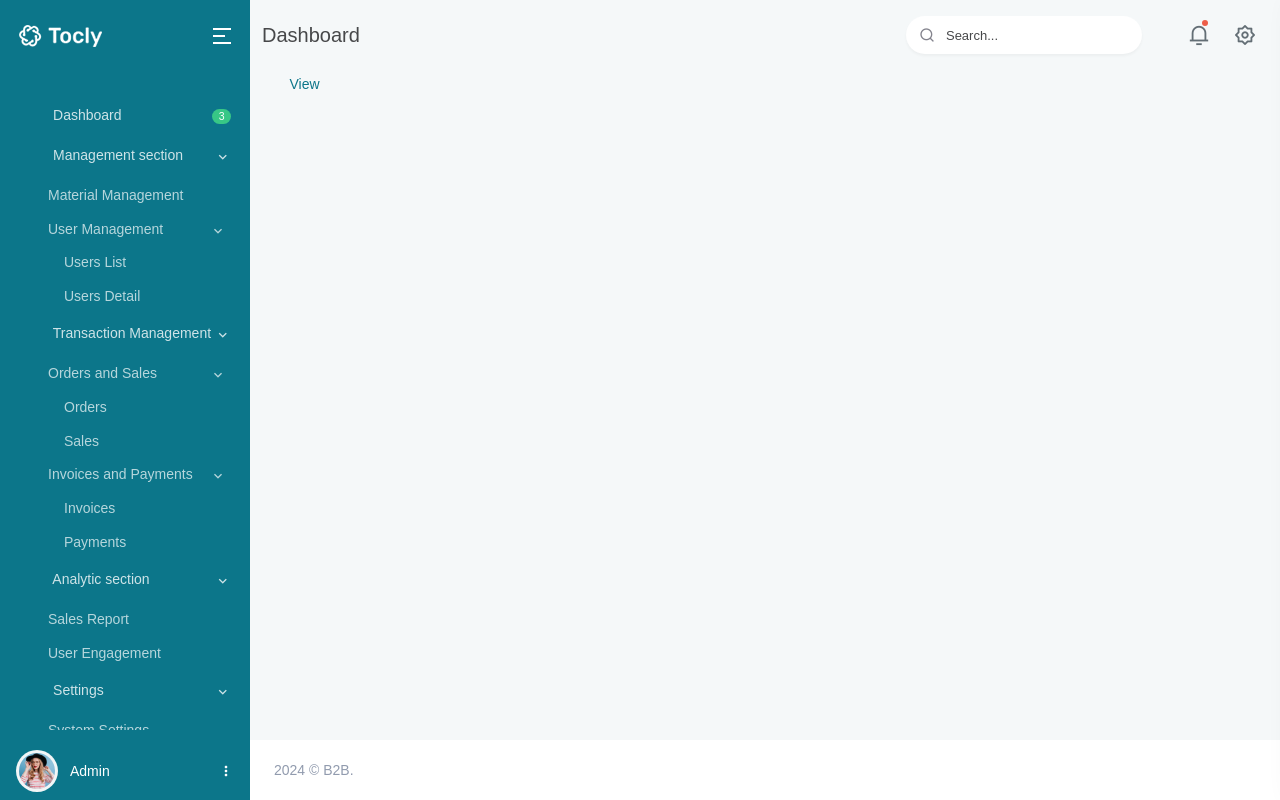
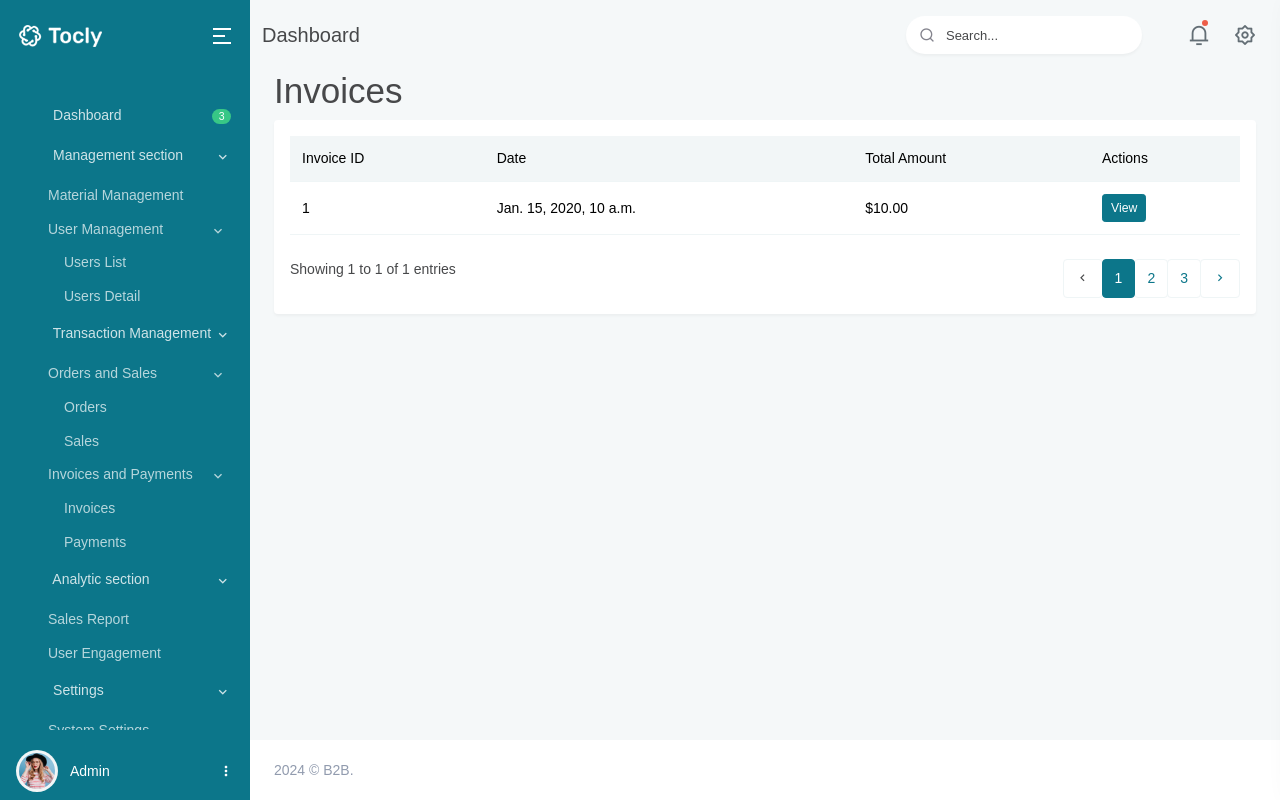
Before and after one commit to hassanyange/E-Commerce-Web-and-Mobile-App, a Django app: page /invoices/ in a window 1280 px wide. Run offline with Django 5.2, Linux system fonts and the light colour scheme; a user stored in the database is signed in; tables that the repository leaves empty hold one stand-in row (values such as "Sample post"); some libraries are stand-ins or nearby versions.

Commit message:
some changes

```diff
--- a/templates/invoices.html
+++ b/templates/invoices.html
@@ -1,16 +1,24 @@
-{% extends 'base.html' %}
+{% extends "base.html" %}
 
 {% block title %}Invoices{% endblock %}
 
 {% block content %}
+    <!-- Start right Content here -->
+    <div class="main-content">
+        <div class="page-content">
+            <div class="container-fluid">
                 <h1>Invoices</h1>
-<table>
-    <thead>
+                <div class="card">
+                    <div class="card-body">
+                        <!-- Invoices Table -->
+                        <div class="table-responsive mb-4">
+                            <table class="table table-hover table-nowrap align-middle mb-0">
+                                <thead class="bg-light">
                                     <tr>
-            <th>Invoice ID</th>
-            <th>Date</th>
-            <th>Total Amount</th>
-            <th>Actions</th>
+                                        <th scope="col">Invoice ID</th>
+                                        <th scope="col">Date</th>
+                                        <th scope="col">Total Amount</th>
+                                        <th scope="col" style="width: 150px;">Actions</th>
                                     </tr>
                                 </thead>
                                 <tbody>
@@ -19,9 +27,60 @@
                                         <td>{{ invoice.id }}</td>
                                         <td>{{ invoice.date }}</td>
                                         <td>${{ invoice.total_amount }}</td>
-            <td><a href="{% url 'dashboard:invoice_detail' invoice.id %}">View</a></td>
+                                        <td>
+                                            <a href="{% url 'dashboard:invoice_detail' invoice.id %}" class="btn btn-primary btn-sm">View</a>
+                                        </td>
                                     </tr>
                                     {% endfor %}
                                 </tbody>
                             </table>
+                        </div>
+                        <!-- Pagination (if needed) -->
+                        <div class="row mt-4">
+                            <div class="col-sm-6">
+                                <div>
+                                    <p class="mb-sm-0">Showing 1 to {{ invoices|length }} of {{ invoices|length }} entries</p>
+                                </div>
+                            </div>
+                            <div class="col-sm-6">
+                                <div class="float-sm-end">
+                                    <ul class="pagination mb-sm-0">
+                                        <!-- Pagination links -->
+                                        <li class="page-item disabled">
+                                            <a href="#" class="page-link"><i class="mdi mdi-chevron-left"></i></a>
+                                        </li>
+                                        <li class="page-item active">
+                                            <a href="#" class="page-link">1</a>
+                                        </li>
+                                        <li class="page-item">
+                                            <a href="#" class="page-link">2</a>
+                                        </li>
+                                        <li class="page-item">
+                                            <a href="#" class="page-link">3</a>
+                                        </li>
+                                        <li class="page-item">
+                                            <a href="#" class="page-link"><i class="mdi mdi-chevron-right"></i></a>
+                                        </li>
+                                    </ul>
+                                </div>
+                            </div>
+                        </div>
+                    </div>
+                </div>
+            </div>
+        </div>
+
+        <!-- Footer -->
+        <footer class="footer">
+            <div class="container-fluid">
+                <div class="row">
+                    <div class="col-sm-6">
+                        <script>document.write(new Date().getFullYear())</script> © YourCompanyName.
+                    </div>
+                </div>
+            </div>
+        </footer>
+        <!-- End Footer -->
+    </div>
+    <!-- End Main Content -->
 {% endblock %}
```
Also changed, not shown: templates/invoice_detail.html (+42 -12 lines). Lines whose indentation alone changed are shown as unchanged.
